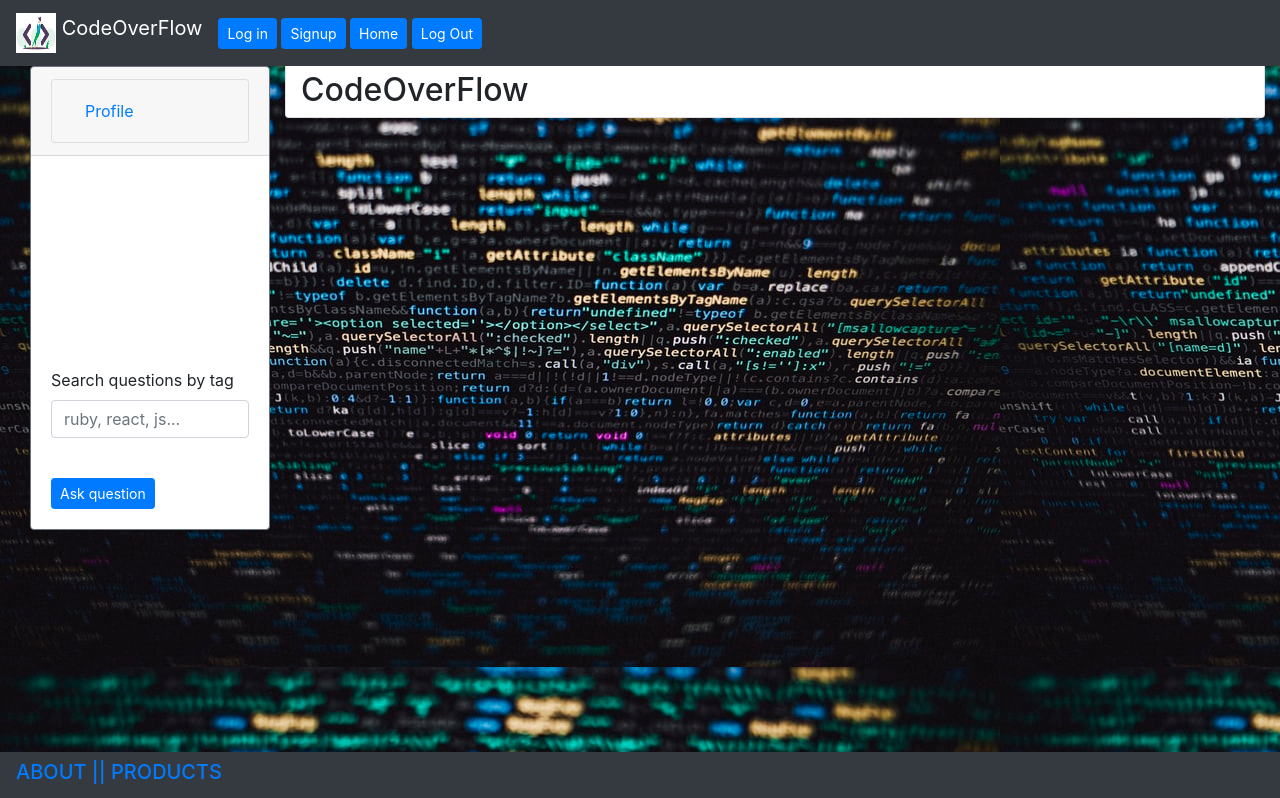
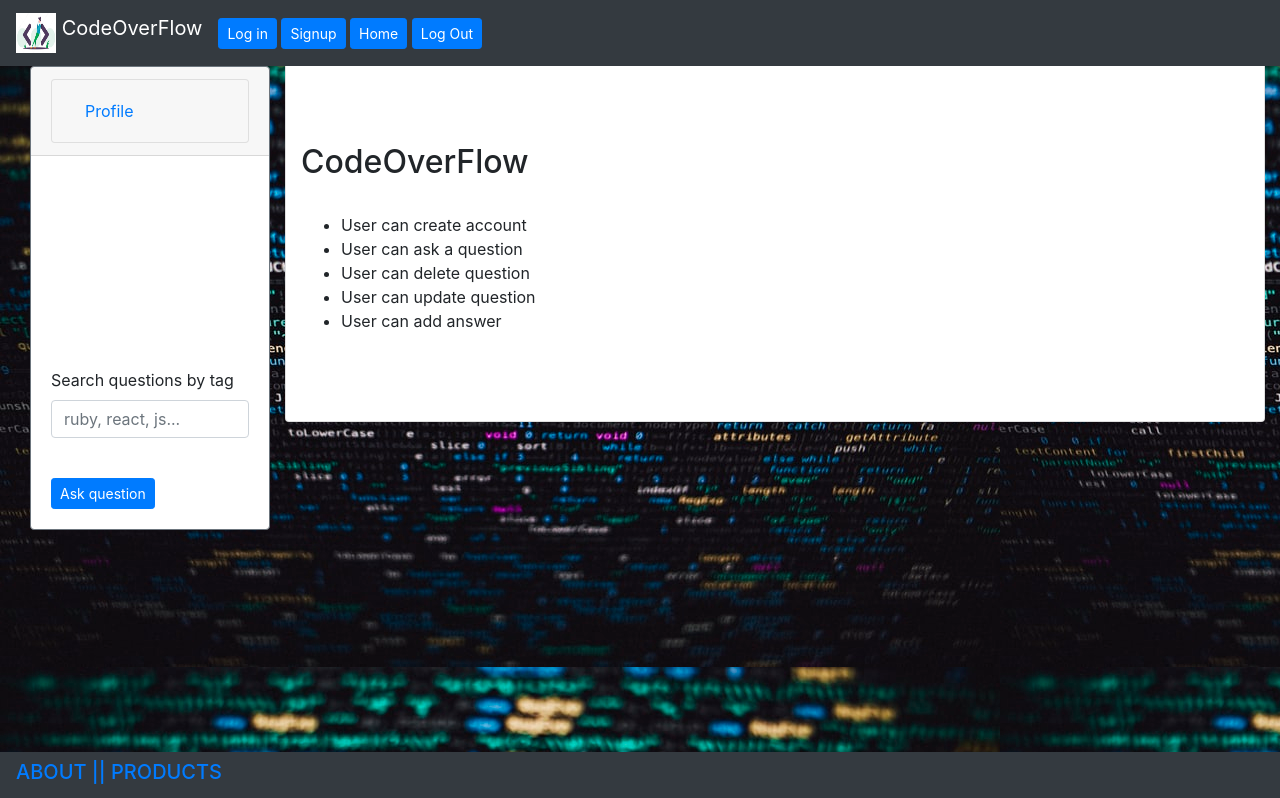
Before and after one commit to JinaStrickland/CodeOverFlow_FrontEnd, a React (Create React App) app: page /about in a window 1280 px wide. Shown: the top 798 px of the page. Built offline with nearby package versions, Linux system fonts and the light colour scheme; no server answers.

Commit message:
redirect done for most except edit q

```diff
--- a/src/App.js
+++ b/src/App.js
@@ -6,7 +6,7 @@ import MainContainer from "./MainContainer";
 import SignUp from "./Components/SignUp";
 import LogIn from "./Components/LogIn";
 
-import { BrowserRouter, Route, Switch } from "react-router-dom";
+import { Route, Switch, withRouter } from "react-router-dom";
 
 import { MDBContainer } from "mdbreact";
 import QuestionForm from "./Components/QuestionForm";
@@ -42,11 +42,13 @@ class App extends Component {
       .then((resp) => resp.json())
       .then((allQuestions) =>
         this.setState({
-          questions: allQuestions.map((question) => {
-            return { ...question, saved: false };
-          }),
+          questions: allQuestions.reverse(),
+          // .map((question) => {
+          //   return { ...question, saved: false };
+          // }),
         })
       );
+    // localStorage.setItem
   }
 
   // ask question
@@ -121,7 +123,8 @@ class App extends Component {
           // questions: [...this.state.questions, newAnswer],
         })
       );
-    // props.history.push("/homepage");
+    this.props.history.push("/homepage");
+
     e.target.reset();
   };
 
@@ -146,6 +149,7 @@ class App extends Component {
       questions: newArray.filter((question) => question.id !== id),
     });
     alert("Question has been deleted!");
+    this.props.history.push("/homepage");
   };
 
   //  edit question
@@ -161,6 +165,8 @@ class App extends Component {
     this.setState({
       editedQuestion: { ...this.state.editedQuestion, [name]: value },
     });
+    // this.props.history.push("/homepage");
+
   };
 
   patchEditedQuestion = () => {
@@ -184,13 +190,14 @@ class App extends Component {
 
         this.setState({ questions });
       });
+    // this.props.history.push("/homepage");
+
   };
 
-  loggedIn = () => {};
+  // loggedIn = () => {};
 
   render() {
     return (
-      <BrowserRouter>
       <MDBContainer fluid>
         <div className="App">
           <Header />
@@ -292,10 +299,9 @@ class App extends Component {
           <Footer />
         </div>
       </MDBContainer>
-      </BrowserRouter>
     );
   }
 }
 
-export default App;
-// export default withRouter (App);
+// export default App;
+export default withRouter(App);
--- a/src/Components/About.js
+++ b/src/Components/About.js
@@ -3,7 +3,22 @@ import React from "react";
 const About = () => {
   return (
     <div id="about-page">
+      <br />
+      <br />
+      <br />
       <h2>CodeOverFlow</h2>
+      <br />
+
+      <ul>
+        <li> User can create account </li>
+        <li> User can ask a question </li>
+        <li> User can delete question </li>
+        <li> User can update question</li>
+        <li> User can add answer</li>
+      </ul>
+      <br />
+      <br />
+      <br />
     </div>
   );
 };
--- a/src/index.js
+++ b/src/index.js
@@ -2,5 +2,12 @@ import React from "react";
 import ReactDOM from "react-dom";
 import App from "./App";
 import "bootstrap/dist/css/bootstrap.min.css";
+import { BrowserRouter } from "react-router-dom";
 
-ReactDOM.render(<App />, document.getElementById("root"));
+ReactDOM.render(
+  <BrowserRouter>
+    <App />
+  </BrowserRouter>,
+
+  document.getElementById("root")
+);
```
Lines whose indentation alone changed are shown as unchanged.
